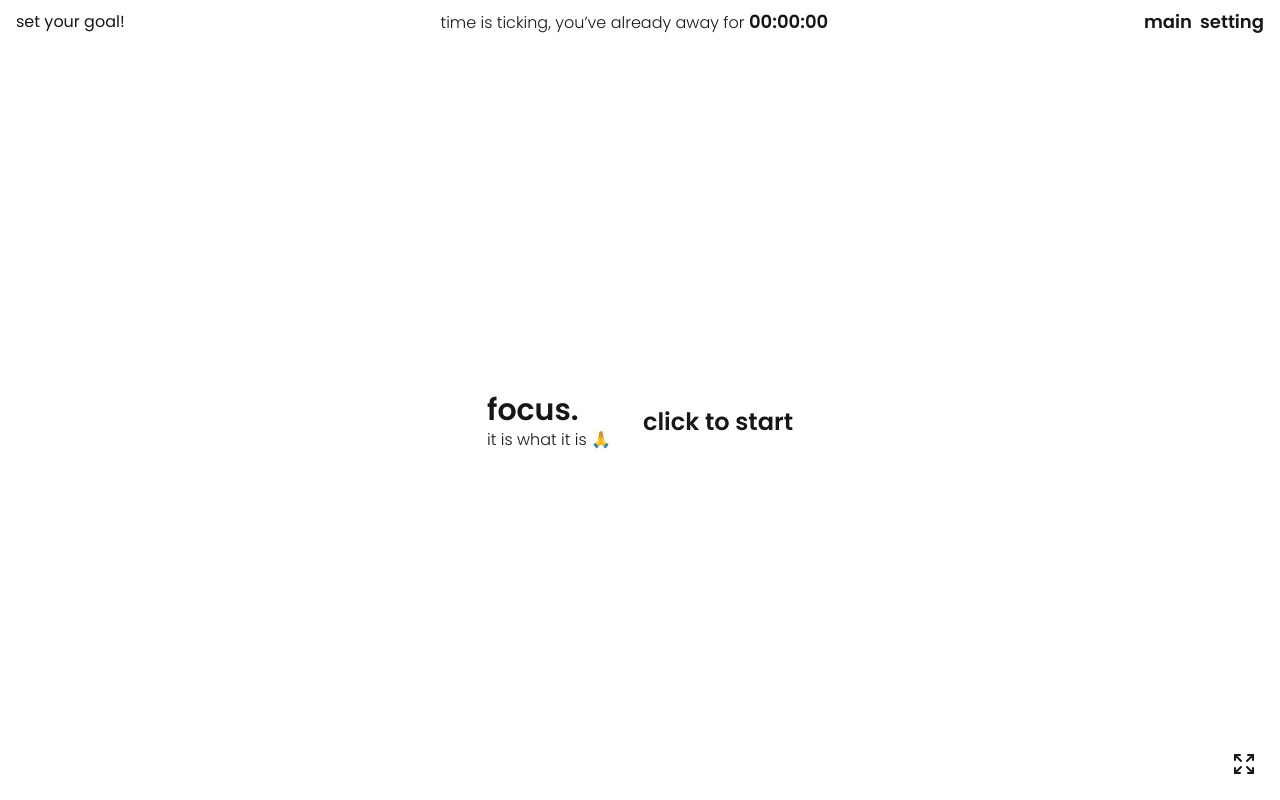
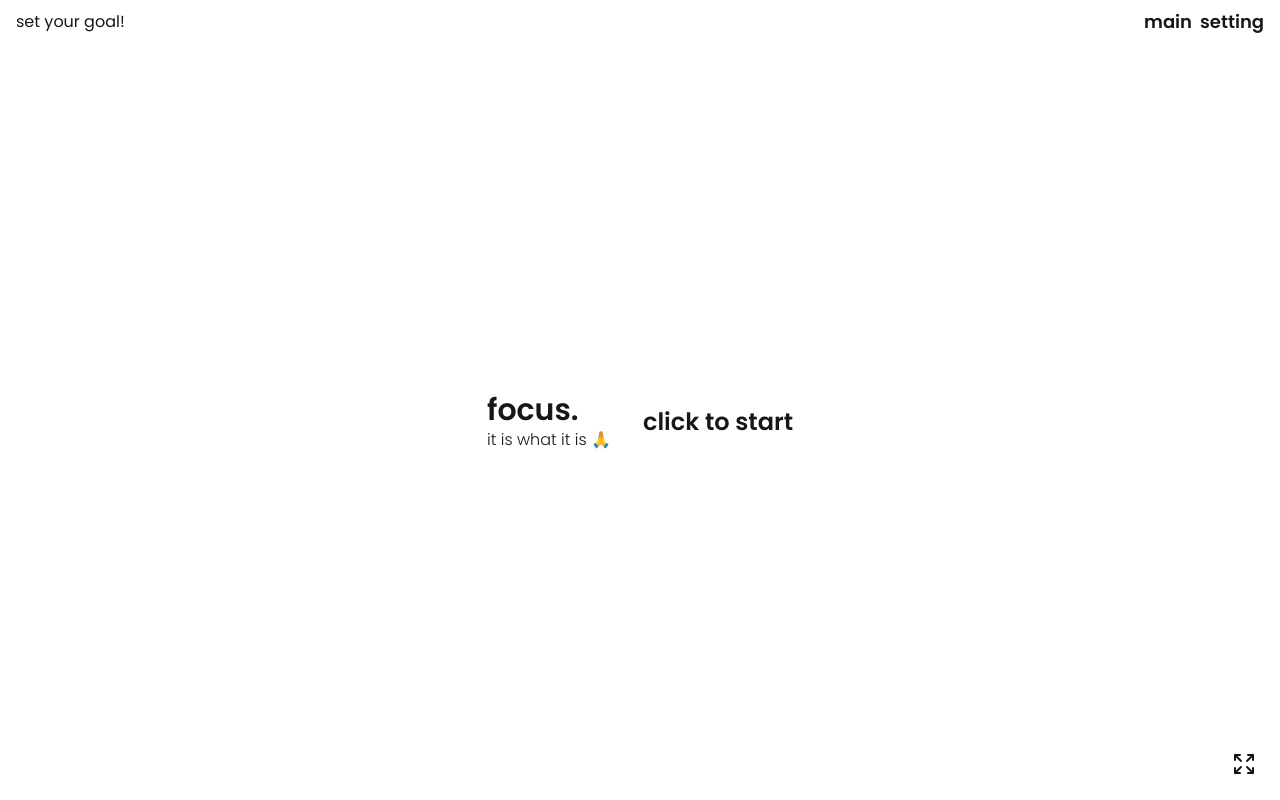
Before and after one commit to rfsyhb/nextlearn-focus, a Next.js app: page / in a window 1280 px wide. Built offline with nearby package versions, Linux system fonts and the light colour scheme.

Commit message:
hide away tracker for first time

```diff
--- a/src/components/Header.tsx
+++ b/src/components/Header.tsx
@@ -30,10 +30,12 @@ export default function Header() {
   return (
     <header className='flex items-center justify-between font-sans px-4 py-2'>
       <TimerIteration />
-      <p className={`font-light ${!isRunning ? 'block' : 'hidden'}`}>
-        time is ticking, you&rsquo;ve already away for{' '}
-        <span className='font-semibold text-lg'>{awayDuration}</span>
-      </p>
+      {lastCompleted !== 0 && (
+        <p className={`font-light ${!isRunning ? 'block' : 'hidden'}`}>
+          time is ticking, you&rsquo;ve already away for{' '}
+          <span className='font-semibold text-lg'>{awayDuration}</span>
+        </p>
+      )}
       <section className='text-lg font-semibold flex flex-row gap-2'>
         <button onClick={hideSetting} className='cursor-pointer'>
           main
```
